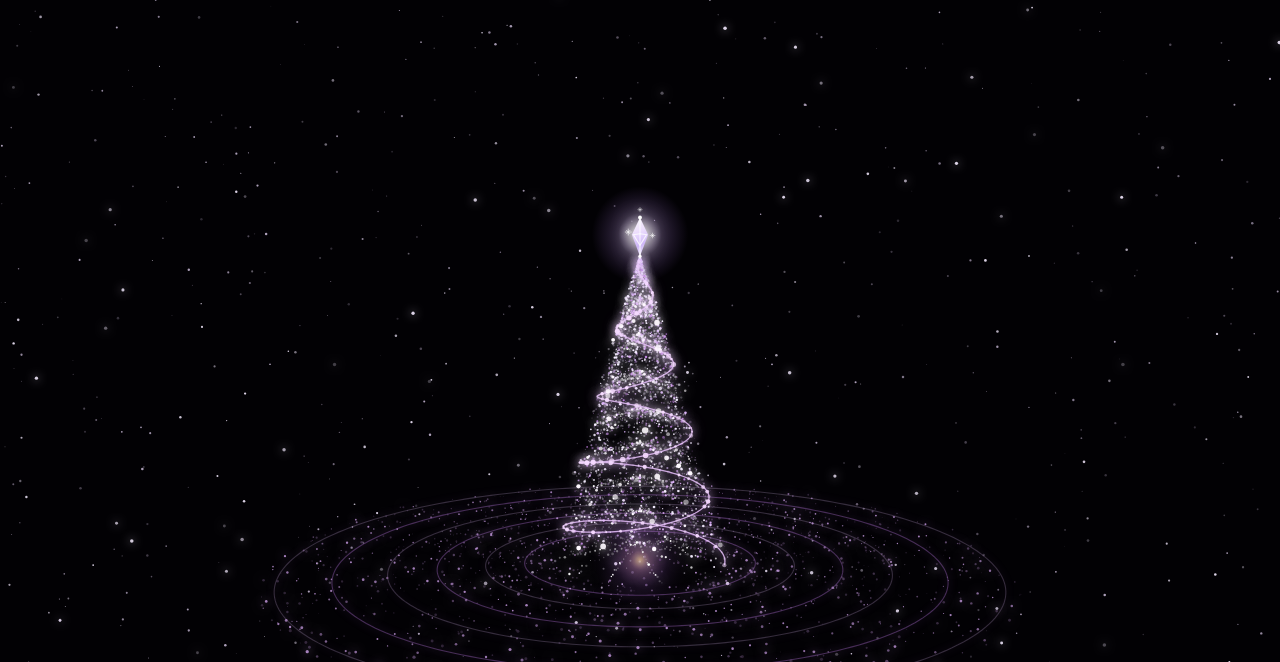
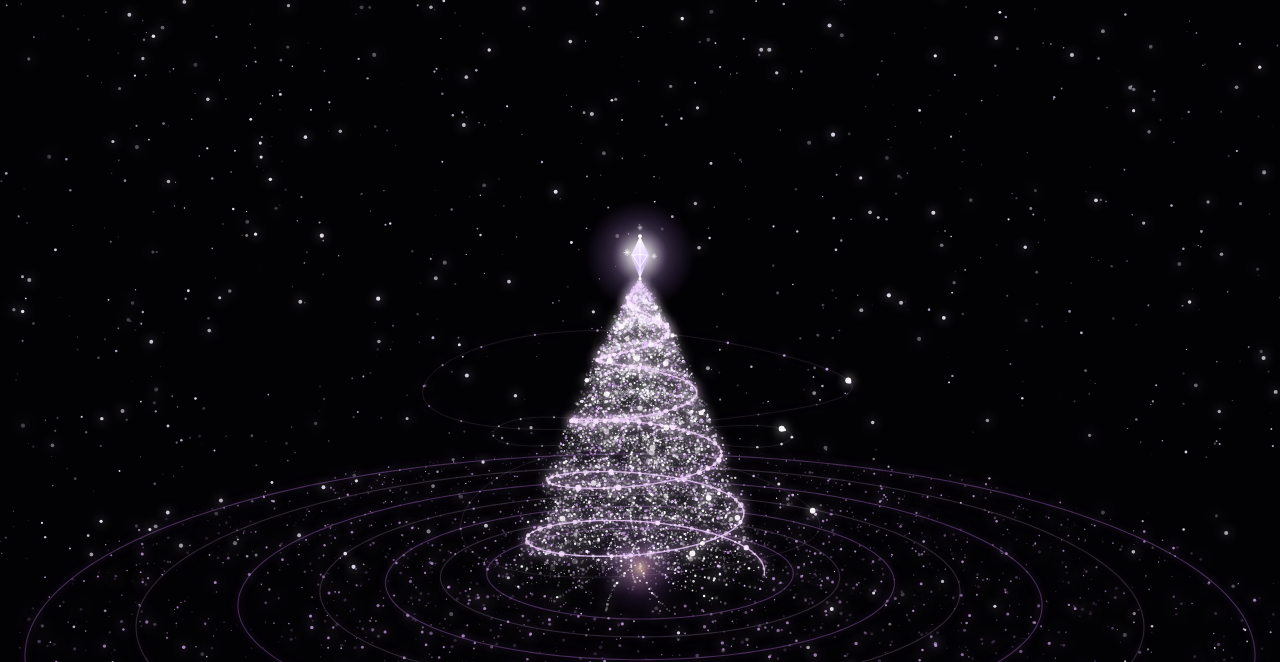
Before and after one commit to jwxnew/christmas-tree, a plain HTML site: page index.html in a window 1280 px wide. Shown: the top 662 px of the page. Drawn offline with Linux system fonts and the light colour scheme; animation ran at ten frames a second.

Commit message:
Update index.html

```diff
--- a/index.html
+++ b/index.html
@@ -1,4 +1,3 @@
-
 <!DOCTYPE html>
 <html lang="en">
 <head>
@@ -18,12 +17,25 @@ canvas{
 }
 canvas:active{cursor:grabbing}
 
-/* Merry Christmas：放在 YJL 下方 */
+/* 第一行：for YJL */
+#signature{
+ position:fixed;
+ bottom:9%;
+ left:50%;
+ transform:translateX(-50%);
+ color:#f5eaff;
+ font:italic clamp(28px,4vw,44px) Georgia,serif;
+ letter-spacing:.14em;
+ text-shadow:0 0 8px white,0 0 20px #c38bdf,0 0 35px #8d58aa;
+ pointer-events:none;
+ white-space:nowrap;
+}
+
+/* 第二行：Merry Christmas */
 #message{
  position:fixed;
  left:50%;
  bottom:3%;
- top:auto;
  transform:translateX(-50%);
  color:#f4dfff;
  font:italic clamp(18px,2.5vw,30px)
@@ -33,26 +45,11 @@ canvas:active{cursor:grabbing}
  white-space:nowrap;
  pointer-events:none;
 }
-
-/* YJL：放在第一行 */
-#signature{
- position:fixed;
- bottom:9%;
- left:50%;
- transform:translateX(-50%);
- color:#f5eaff;
- font:italic clamp(26px,4vw,42px) Georgia,serif;
- letter-spacing:.12em;
- text-shadow:0 0 8px white,0 0 20px #c38bdf;
- pointer-events:none;
- white-space:nowrap;
-}
 </style>
 </head>
 <body>
 
 <canvas id="scene"></canvas>
-
 <div id="signature">for YJL</div>
 <div id="message">Merry Christmas</div>
 
@@ -61,14 +58,14 @@ const canvas=document.getElementById("scene");
 const ctx=canvas.getContext("2d");
 
 let W,H,D;
-let yaw=-0.25,pitch=0.28;
+let yaw=-0.24,pitch=0.30;
 let targetYaw=yaw,targetPitch=pitch;
 let zoom=1;
 let dragging=false,lastX=0,lastY=0;
 let time=0;
 
-const TREE_H=290;
-const BASE_R=85;
+const TREE_H=270;          // 比之前略矮
+const BASE_R=118;          // 比之前更宽，树更粗壮
 const TAU=Math.PI*2;
 const rand=(a,b)=>a+Math.random()*(b-a);
 const clamp=(v,a,b)=>Math.max(a,Math.min(b,v));
@@ -84,62 +81,85 @@ addEventListener("resize",resize);
 resize();
 
 function scale(){
- return Math.min(W/700,H/760)*.95*zoom;
+ return Math.min(W/760,H/760)*.98*zoom;
 }
 
-// 粒子树主体：分布在树体外层
+/* =========================
+   树主体粒子（更粗壮）
+========================= */
 const tree=[];
 
-for(let i=0;i<2700;i++){
- const t=Math.pow(Math.random(),.78);
- const radius=BASE_R*Math.pow(1-t,.86);
- const r=radius*rand(.70,1.0);
+// 外层轮廓粒子：塑造树形
+for(let i=0;i<3400;i++){
+ const t=Math.pow(Math.random(),.82);
+ const radius=BASE_R*Math.pow(1-t,.76);
+ const r=radius*rand(.72,1.03);
  const a=rand(0,TAU);
 
  tree.push({
   x:r*Math.cos(a),
-  y:-t*TREE_H+rand(-4,4),
+  y:-t*TREE_H+rand(-3,3),
   z:r*Math.sin(a),
-  size:rand(.35,1.45),
+  size:rand(.38,1.55),
   phase:rand(0,TAU),
-  speed:rand(.7,2.4),
-  color:Math.random()<.66?"#f4edff":
-        Math.random()<.55?"#d9b2f6":"#b77ad8"
+  speed:rand(.7,2.6),
+  color:Math.random()<.63?"#f5efff":
+        Math.random()<.55?"#dfbbf7":"#ba80db"
  });
 }
 
-// 树枝：分层向外延伸
-for(let level=0;level<8;level++){
- const t=(level+.5)/8.5;
- const radius=BASE_R*Math.pow(1-t,.86);
+// 内层填充粒子：让树不再单薄
+for(let i=0;i<2500;i++){
+ const t=Math.pow(Math.random(),.92);
+ const radius=BASE_R*Math.pow(1-t,.78);
+ const r=radius*Math.sqrt(Math.random())*.95;
+ const a=rand(0,TAU);
 
- for(let branch=0;branch<10;branch++){
-  const angle=branch*TAU/10+level*.24;
+ tree.push({
+  x:r*Math.cos(a),
+  y:-t*TREE_H+rand(-2,2),
+  z:r*Math.sin(a),
+  size:rand(.30,1.2),
+  phase:rand(0,TAU),
+  speed:rand(.8,2.2),
+  color:Math.random()<.72?"#fffaff":"#d8a9f2"
+ });
+}
 
-  for(let j=0;j<17;j++){
-   const u=j/16;
-   const r=radius*u;
-   const a=angle+u*.16;
+// 分层枝条：让比例更像“树”
+for(let level=0;level<11;level++){
+ const t=(level+.35)/11.6;
+ const radius=BASE_R*Math.pow(1-t,.74);
+
+ for(let branch=0;branch<14;branch++){
+  const angle=branch*TAU/14+level*.21;
+
+  for(let j=0;j<24;j++){
+   const u=j/23;
+   const r=radius*(0.12+u*.96);
+   const a=angle+u*.19;
 
    tree.push({
     x:r*Math.cos(a),
-    y:-t*TREE_H+u*17+rand(-2,2),
+    y:-t*TREE_H+u*10+rand(-1.6,1.6),
     z:r*Math.sin(a),
-    size:rand(.45,1.5),
+    size:rand(.4,1.45),
     phase:rand(0,TAU),
     speed:rand(.7,2.3),
-    color:Math.random()<.7?"#ffffff":"#d6a5f0"
+    color:Math.random()<.78?"#ffffff":"#d9aef2"
    });
   }
  }
 }
 
-// 树身螺旋灯带
+/* =========================
+   树身螺旋灯带
+========================= */
 const spiral=[];
-for(let i=0;i<=700;i++){
- const t=i/700;
- const a=t*TAU*4.5;
- const r=BASE_R*Math.pow(1-t,.88);
+for(let i=0;i<=820;i++){
+ const t=i/820;
+ const a=t*TAU*4.75;
+ const r=BASE_R*Math.pow(1-t,.82)*1.02;
 
  spiral.push({
   x:r*Math.cos(a),
@@ -148,77 +168,95 @@ for(let i=0;i<=700;i++){
  });
 }
 
-// 螺旋灯珠
 const bulbs=[];
-for(let i=0;i<145;i++){
- const t=i/145;
- const a=t*TAU*4.5;
- const r=BASE_R*Math.pow(1-t,.88);
+for(let i=0;i<185;i++){
+ const t=i/185;
+ const a=t*TAU*4.75;
+ const r=BASE_R*Math.pow(1-t,.82)*1.02;
 
  bulbs.push({
   x:r*Math.cos(a),
   y:-t*TREE_H,
   z:r*Math.sin(a),
   phase:rand(0,TAU),
-  size:rand(1,2.5)
+  size:rand(1.1,2.8)
  });
 }
 
-// 树顶额外闪烁星点
+/* =========================
+   独立闪烁粒子
+========================= */
 const glitters=[];
-for(let i=0;i<130;i++){
- const t=rand(.05,.98);
- const r=BASE_R*Math.pow(1-t,.86)*rand(.7,1.1);
+for(let i=0;i<220;i++){
+ const t=rand(.04,.98);
+ const r=BASE_R*Math.pow(1-t,.78)*rand(.55,1.08);
  const a=rand(0,TAU);
  glitters.push({
   x:r*Math.cos(a),
   y:-t*TREE_H,
   z:r*Math.sin(a),
   phase:rand(0,TAU),
-  size:rand(1,3)
+  size:rand(.8,2.8)
  });
 }
 
-// 星空
+/* =========================
+   背景星空
+========================= */
 const stars=[];
-for(let i=0;i<420;i++){
+for(let i=0;i<520;i++){
  stars.push({
   x:rand(0,1),
   y:rand(0,1),
-  size:rand(.3,1.3),
+  size:rand(.25,1.35),
   phase:rand(0,TAU)
  });
 }
 
-// 飘落雪花
+/* =========================
+   雪花（增多）
+========================= */
 const snow=[];
-for(let i=0;i<300;i++){
+for(let i=0;i<650;i++){
  snow.push({
   x:rand(0,W),
   y:rand(0,H),
-  size:rand(.4,1.8),
-  speed:rand(.35,1.6),
-  drift:rand(-.4,.4),
+  size:rand(.35,2.1),
+  speed:rand(.35,1.9),
+  drift:rand(-.45,.45),
   phase:rand(0,TAU)
  });
 }
 
-// 地面银河粒子
+/* =========================
+   地面银河粒子
+========================= */
 const ground=[];
-for(let i=0;i<1500;i++){
+for(let i=0;i<2100;i++){
  const a=rand(0,TAU);
- const r=BASE_R*rand(1.0,4.3);
+ const r=BASE_R*rand(1.0,4.8);
 
  ground.push({
   x:r*Math.cos(a),
-  y:rand(-1,1),
+  y:rand(-1.2,1.2),
   z:r*Math.sin(a),
-  size:rand(.35,1.3),
+  size:rand(.35,1.5),
   phase:rand(0,TAU)
  });
 }
 
-// 3D透视投影
+/* =========================
+   树周围环绕粒子轨道
+========================= */
+const orbiters=[
+ {rx:BASE_R*1.45, rz:BASE_R*1.10, y:-TREE_H*0.22, amp:10, tilt:0.22, speed:0.65, color:"#f0d2ff", glow:"#d792ff"},
+ {rx:BASE_R*1.18, rz:BASE_R*1.55, y:-TREE_H*0.48, amp:12, tilt:-0.18, speed:-0.52, color:"#ffffff", glow:"#f0d2ff"},
+ {rx:BASE_R*1.65, rz:BASE_R*1.28, y:-TREE_H*0.70, amp:8, tilt:0.14, speed:0.44, color:"#dcb8f7", glow:"#c36ef1"}
+];
+
+/* =========================
+   3D投影
+========================= */
 function project(p){
  const s=scale();
 
@@ -228,25 +266,27 @@ function project(p){
  const y1=p.y*Math.cos(pitch)-z1*Math.sin(pitch);
  const z2=p.y*Math.sin(pitch)+z1*Math.cos(pitch);
 
- const focal=1100;
+ const focal=1180;
  const k=focal/(focal+z2);
 
  return {
   x:W/2+x1*s*k,
-  y:H*.70+y1*s*k,
+  y:H*.71+y1*s*k,
   z:z2,
   k
  };
 }
 
-// 发光粒子
+/* =========================
+   基础发光点
+========================= */
 function dot(x,y,r,color,alpha,glow=false){
  ctx.globalAlpha=alpha;
  ctx.fillStyle=color;
 
  if(glow){
   ctx.shadowColor=color;
-  ctx.shadowBlur=9;
+  ctx.shadowBlur=10;
  }
 
  ctx.beginPath();
@@ -257,37 +297,42 @@ function dot(x,y,r,color,alpha,glow=false){
  ctx.globalAlpha=1;
 }
 
-// 背景星空
+/* =========================
+   星空
+========================= */
 function drawStars(){
  for(const s of stars){
-  const a=.2+.6*(.5+.5*Math.sin(time*1.4+s.phase));
-  dot(s.x*W,s.y*H,s.size,"#d9c9e8",a);
+  const a=.18+.62*(.5+.5*Math.sin(time*1.3+s.phase));
+  dot(s.x*W,s.y*H,s.size,"#dbc9eb",a);
  }
 }
 
-// 雪花下落
+/* =========================
+   雪花
+========================= */
 function drawSnow(){
  for(const s of snow){
   s.y+=s.speed;
-  s.x+=s.drift+Math.sin(time+s.phase)*.25;
+  s.x+=s.drift+Math.sin(time*1.2+s.phase)*.28;
 
-  if(s.y>H+5){
-   s.y=-5;
+  if(s.y>H+6){
+   s.y=-6;
    s.x=rand(0,W);
   }
-
   if(s.x<0)s.x=W;
   if(s.x>W)s.x=0;
 
-  const a=.25+.65*(.5+.5*Math.sin(time+s.phase));
-  dot(s.x,s.y,s.size,"#f4eaff",a,s.size>1.4);
+  const a=.22+.70*(.5+.5*Math.sin(time*1.8+s.phase));
+  dot(s.x,s.y,s.size,"#f7efff",a,s.size>1.5);
  }
 }
 
-// 绘制地面光环
+/* =========================
+   地面光环 + 粒子
+========================= */
 function drawRings(){
  const s=scale();
- const radii=[1.35,1.8,2.35,2.9,3.5,4.1];
+ const radii=[1.25,1.62,2.05,2.55,3.15,3.85,4.55];
 
  for(let j=0;j<radii.length;j++){
   const r=BASE_R*radii[j];
@@ -308,27 +353,26 @@ function drawRings(){
   });
 
   ctx.strokeStyle=j%2===0?
-   "rgba(185,117,225,.35)":
-   "rgba(223,193,245,.22)";
-  ctx.lineWidth=1.1*s;
-  ctx.shadowColor="#bd76e8";
+   "rgba(190,120,232,.34)":
+   "rgba(228,198,247,.18)";
+  ctx.lineWidth=1.05*s;
+  ctx.shadowColor="#c274ed";
   ctx.shadowBlur=9;
   ctx.stroke();
   ctx.shadowBlur=0;
  }
 
- // 银河地面粒子
  for(const g of ground){
   const p=project(g);
-  const a=.2+.6*Math.pow(
-   .5+.5*Math.sin(time*1.2+g.phase),2
-  );
+  const a=.18+.62*Math.pow(.5+.5*Math.sin(time*1.1+g.phase),2);
   dot(p.x,p.y,g.size*p.k,
-      "#cda0e8",a,g.size>1);
+      "#cfa4e9",a,g.size>1);
  }
 }
 
-// 树体粒子
+/* =========================
+   树主体
+========================= */
 function drawTree(){
  const list=tree.map(p=>({p,q:project(p)}));
  list.sort((a,b)=>b.q.z-a.q.z);
@@ -336,18 +380,20 @@ function drawTree(){
  for(const item of list){
   const p=item.p,q=item.q;
 
-  const flicker=.25+.75*Math.pow(
-   .5+.5*Math.sin(time*p.speed+p.phase),3
+  const flicker=.23+.77*Math.pow(
+   .5+.5*Math.sin(time*p.speed+p.phase),2.7
   );
 
-  const alpha=flicker*(.6+.4*q.k);
-  const r=p.size*q.k*scale()*.9;
+  const alpha=flicker*(.62+.38*q.k);
+  const r=p.size*q.k*scale()*.92;
 
   dot(q.x,q.y,r,p.color,alpha,r>1.1);
  }
 }
 
-// 螺旋灯带
+/* =========================
+   螺旋灯带
+========================= */
 function drawSpiral(){
  const points=spiral.map(project);
 
@@ -357,89 +403,118 @@ function drawSpiral(){
   else ctx.lineTo(p.x,p.y);
  });
 
- ctx.strokeStyle="rgba(215,166,244,.8)";
- ctx.lineWidth=1.3*scale();
- ctx.shadowColor="#d99cff";
- ctx.shadowBlur=13;
+ ctx.strokeStyle="rgba(223,175,248,.80)";
+ ctx.lineWidth=1.35*scale();
+ ctx.shadowColor="#e1a6ff";
+ ctx.shadowBlur=14;
  ctx.stroke();
 
- ctx.strokeStyle="rgba(255,244,255,.55)";
- ctx.lineWidth=.55*scale();
+ ctx.strokeStyle="rgba(255,248,255,.58)";
+ ctx.lineWidth=.56*scale();
  ctx.shadowBlur=5;
  ctx.stroke();
  ctx.shadowBlur=0;
 
- // 灯珠明暗变化
  for(const b of bulbs){
   const p=project(b);
-  const f=.15+.85*(
-   .5+.5*Math.sin(time*2.7+b.phase)
-  );
+  const f=.18+.82*(.5+.5*Math.sin(time*2.8+b.phase));
   dot(p.x,p.y,b.size*p.k*scale(),
-      "#f5d9ff",f,true);
+      "#f8e3ff",f,true);
  }
 
- // 独立闪烁的星光
  for(const g of glitters){
   const p=project(g);
-  const f=Math.pow(
-   .5+.5*Math.sin(time*2+g.phase),5
-  );
+  const f=Math.pow(.5+.5*Math.sin(time*2.2+g.phase),4.8);
   dot(p.x,p.y,g.size*p.k*scale(),
       "#fffaff",f,true);
  }
 }
 
-// 树顶水晶星星
+/* =========================
+   树周围环绕效果
+========================= */
+function orbitPoint(o, t){
+ const a=t*TAU;
+ let x=Math.cos(a)*o.rx;
+ let z=Math.sin(a)*o.rz;
+ let y=o.y+Math.sin(a*2+time*o.speed)*o.amp;
+
+ // 模拟轻微倾斜
+ const yy=y*Math.cos(o.tilt)-z*Math.sin(o.tilt);
+ const zz=y*Math.sin(o.tilt)+z*Math.cos(o.tilt);
+
+ return {x, y:yy, z:zz};
+}
+
+function drawOrbiters(){
+ for(const o of orbiters){
+  const pts=[];
+
+  for(let i=0;i<=140;i++){
+   const t=i/140;
+   pts.push(project(orbitPoint(o,t)));
+  }
+
+  // faint path
+  ctx.beginPath();
+  pts.forEach((p,i)=>{
+   if(i===0)ctx.moveTo(p.x,p.y);
+   else ctx.lineTo(p.x,p.y);
+  });
+  ctx.strokeStyle="rgba(245,220,255,0.10)";
+  ctx.lineWidth=.9*scale();
+  ctx.shadowColor=o.glow;
+  ctx.shadowBlur=6;
+  ctx.stroke();
+  ctx.shadowBlur=0;
+
+  // moving beads
+  for(let k=0;k<18;k++){
+   const tt=((time*o.speed*0.08)+k/18)%1;
+   const p=project(orbitPoint(o,tt<0?tt+1:tt));
+   const alpha=.18+.68*(1-k/22);
+   const rr=(1.4-k*0.04)*scale()*p.k;
+   dot(p.x,p.y,rr,o.color,alpha,true);
+  }
+
+  // leader comet
+  const lead=project(orbitPoint(o,((time*o.speed*0.10)%1+1)%1));
+  dot(lead.x,lead.y,2.7*scale()*lead.k,"#ffffff",.95,true);
+ }
+}
+
+/* =========================
+   顶部水晶装饰
+========================= */
 function drawTopStar(){
-
- const p=project({
-  x:0,
-  y:-TREE_H-22,
-  z:0
- });
-
+ const p=project({x:0,y:-TREE_H-24,z:0});
  const s=scale();
-
- // 呼吸闪烁
  const pulse=1+0.08*Math.sin(time*2.2);
 
- // 星星整体尺寸
- const h=16*s*pulse;
- const w=7.5*s*pulse;
+ const h=17*s*pulse;
+ const w=8*s*pulse;
 
  ctx.save();
  ctx.translate(p.x,p.y);
 
- // 1. 外层柔光
- const glow=ctx.createRadialGradient(
-  0,0,0,0,0,h*2.8
- );
-
- glow.addColorStop(0,"rgba(255,255,255,0.95)");
- glow.addColorStop(0.2,"rgba(245,230,255,0.55)");
- glow.addColorStop(0.45,"rgba(210,170,255,0.22)");
+ const glow=ctx.createRadialGradient(0,0,0,0,0,h*2.9);
+ glow.addColorStop(0,"rgba(255,255,255,0.96)");
+ glow.addColorStop(0.22,"rgba(247,232,255,0.58)");
+ glow.addColorStop(0.50,"rgba(214,168,255,0.22)");
  glow.addColorStop(1,"rgba(180,120,255,0)");
-
  ctx.fillStyle=glow;
-
  ctx.beginPath();
- ctx.arc(0,0,h*2.8,0,TAU);
+ ctx.arc(0,0,h*2.9,0,TAU);
  ctx.fill();
 
- // 2. 水晶钻石主体
  ctx.shadowColor="#ffffff";
  ctx.shadowBlur=20;
 
- const crystal=ctx.createLinearGradient(
-  -w,-h,w,h*1.2
- );
-
+ const crystal=ctx.createLinearGradient(-w,-h,w,h*1.25);
  crystal.addColorStop(0,"rgba(255,255,255,0.98)");
- crystal.addColorStop(0.35,"rgba(240,225,255,0.95)");
- crystal.addColorStop(0.7,"rgba(210,185,255,0.9)");
+ crystal.addColorStop(0.35,"rgba(242,228,255,0.95)");
+ crystal.addColorStop(0.7,"rgba(212,186,255,0.92)");
  crystal.addColorStop(1,"rgba(255,255,255,0.98)");
-
  ctx.fillStyle=crystal;
 
  ctx.beginPath();
@@ -450,19 +525,15 @@ function drawTopStar(){
  ctx.closePath();
  ctx.fill();
 
- // 3. 内部水晶切面
  ctx.shadowBlur=0;
-
- ctx.strokeStyle="rgba(255,255,255,0.75)";
+ ctx.strokeStyle="rgba(255,255,255,0.76)";
  ctx.lineWidth=Math.max(0.8,1.1*s);
 
- // 中轴线
  ctx.beginPath();
  ctx.moveTo(0,-h);
  ctx.lineTo(0,h*1.25);
  ctx.stroke();
 
- // 左右切面
  ctx.beginPath();
  ctx.moveTo(0,-h*0.05);
  ctx.lineTo(-w*0.82,0);
@@ -471,9 +542,7 @@ function drawTopStar(){
  ctx.closePath();
  ctx.stroke();
 
- // 4. 顶部和底部高光
  ctx.fillStyle="#ffffff";
-
  ctx.beginPath();
  ctx.arc(0,-h,1.9*s,0,TAU);
  ctx.fill();
@@ -482,106 +551,74 @@ function drawTopStar(){
  ctx.arc(0,h*1.25,1.6*s,0,TAU);
  ctx.fill();
 
- // 5. 周围十字闪光
  function sparkle(x,y,r,alpha){
-
   ctx.save();
   ctx.translate(x,y);
   ctx.globalAlpha=alpha;
-
   ctx.strokeStyle="#ffffff";
   ctx.lineWidth=Math.max(0.8,1*s);
   ctx.shadowColor="#ffffff";
   ctx.shadowBlur=8;
 
   ctx.beginPath();
-
   ctx.moveTo(-r,0);
   ctx.lineTo(r,0);
-
   ctx.moveTo(0,-r);
   ctx.lineTo(0,r);
-
   ctx.stroke();
 
   ctx.beginPath();
-
-  ctx.moveTo(-r*0.6,-r*0.6);
-  ctx.lineTo(r*0.6,r*0.6);
-
-  ctx.moveTo(r*0.6,-r*0.6);
-  ctx.lineTo(-r*0.6,r*0.6);
-
+  ctx.moveTo(-r*.6,-r*.6);
+  ctx.lineTo(r*.6,r*.6);
+  ctx.moveTo(r*.6,-r*.6);
+  ctx.lineTo(-r*.6,r*.6);
   ctx.stroke();
-
   ctx.restore();
  }
 
- const tw=0.55+0.45*Math.sin(time*3.2);
-
- sparkle(
-  -w*1.45,
-  -h*0.15,
-  3.4*s,
-  0.35+0.35*tw
- );
-
- sparkle(
-  w*1.55,
-  h*0.05,
-  2.8*s,
-  0.28+0.28*tw
- );
-
- sparkle(
-  0,
-  -h*1.45,
-  2.5*s,
-  0.22+0.25*tw
- );
+ const tw=.55+.45*Math.sin(time*3.2);
+ sparkle(-w*1.45,-h*.15,3.5*s,.34+.36*tw);
+ sparkle(w*1.58,h*.05,2.9*s,.25+.28*tw);
+ sparkle(0,-h*1.45,2.6*s,.20+.25*tw);
 
  ctx.restore();
 }
 
-// 树底暖金色光芒
+/* =========================
+   树底暖光
+========================= */
 function drawBaseGlow(){
-
  const x=W/2;
- const y=H*.70;
+ const y=H*.71;
  const s=scale();
 
- const g=ctx.createRadialGradient(
-  x,y,0,x,y,55*s
- );
-
- g.addColorStop(0,"rgba(255,211,164,.75)");
- g.addColorStop(.18,"rgba(225,153,220,.38)");
- g.addColorStop(.5,"rgba(166,99,213,.12)");
+ const g=ctx.createRadialGradient(x,y,0,x,y,58*s);
+ g.addColorStop(0,"rgba(255,214,168,.75)");
+ g.addColorStop(.18,"rgba(229,158,222,.38)");
+ g.addColorStop(.50,"rgba(170,100,216,.12)");
  g.addColorStop(1,"rgba(0,0,0,0)");
 
  ctx.fillStyle=g;
-
  ctx.beginPath();
- ctx.arc(x,y,55*s,0,TAU);
+ ctx.arc(x,y,58*s,0,TAU);
  ctx.fill();
 }
 
-// 主动画
+/* =========================
+   主动画
+========================= */
 function animate(){
-
  requestAnimationFrame(animate);
-
  time+=.016;
 
- if(!dragging)targetYaw+=.0008;
+ if(!dragging)targetYaw+=.00085;
 
  yaw+=(targetYaw-yaw)*.08;
  pitch+=(targetPitch-pitch)*.08;
 
- pitch=clamp(pitch,.08,1.05);
+ pitch=clamp(pitch,.10,1.05);
 
  ctx.clearRect(0,0,W,H);
-
  ctx.fillStyle="#020104";
  ctx.fillRect(0,0,W,H);
 
@@ -589,6 +626,7 @@ function animate(){
  drawSnow();
  drawRings();
  drawBaseGlow();
+ drawOrbiters();   // 新增：树周围环绕效果
  drawTree();
  drawSpiral();
  drawTopStar();
@@ -596,20 +634,17 @@ function animate(){
 
 animate();
 
-// 鼠标拖动旋转
+/* =========================
+   鼠标拖动旋转
+========================= */
 canvas.addEventListener("pointerdown",e=>{
-
  dragging=true;
-
  lastX=e.clientX;
  lastY=e.clientY;
-
  canvas.setPointerCapture(e.pointerId);
-
 });
 
 canvas.addEventListener("pointermove",e=>{
-
  if(!dragging)return;
 
  targetYaw+=(e.clientX-lastX)*.007;
@@ -617,27 +652,20 @@ canvas.addEventListener("pointermove",e=>{
 
  lastX=e.clientX;
  lastY=e.clientY;
-
 });
 
-function stopDrag(){
- dragging=false;
-}
-
+function stopDrag(){dragging=false;}
 canvas.addEventListener("pointerup",stopDrag);
 canvas.addEventListener("pointercancel",stopDrag);
 
-// 滚轮改变观察角度
+/* 滚轮微调观察角度 */
 canvas.addEventListener("wheel",e=>{
-
  targetPitch=clamp(
   targetPitch+e.deltaY*.0004,
-  .08,
+  .10,
   1.05
  );
-
 },{passive:true});
-
 </script>
 </body>
 </html>
```
